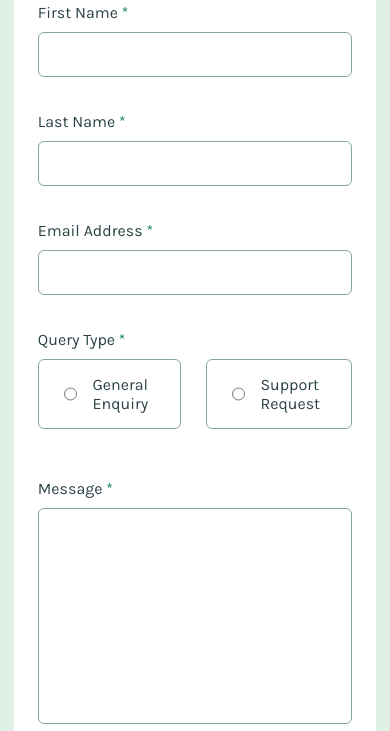
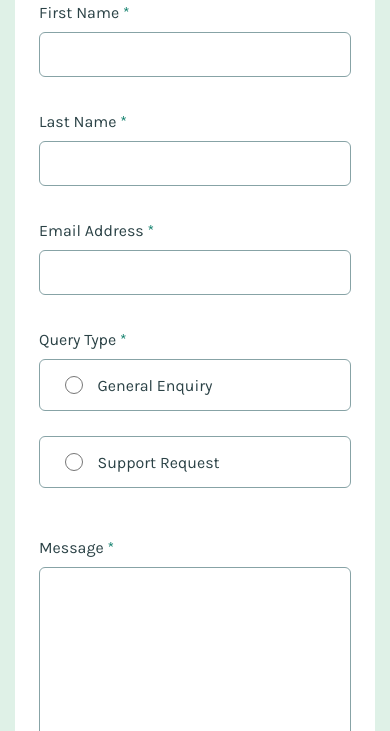
Before and after one commit to PJIceskull/contact-form-main, a website: page index.html in a window 390 px wide. Shown: the part 108-839 px from the top of the page. Drawn offline with Linux system fonts and the light colour scheme.

Commit message:
add screen breakpoint for radio inputs

```diff
--- a/scss/mediascreen.scss
+++ b/scss/mediascreen.scss
@@ -17,3 +17,8 @@
     align-items: flex-start;
   }
 }
+@media screen and (width <= 1024px) {
+  fieldset {
+    flex-wrap: wrap;
+  }
+}
```
Also changed, not shown: css/styles.css.
